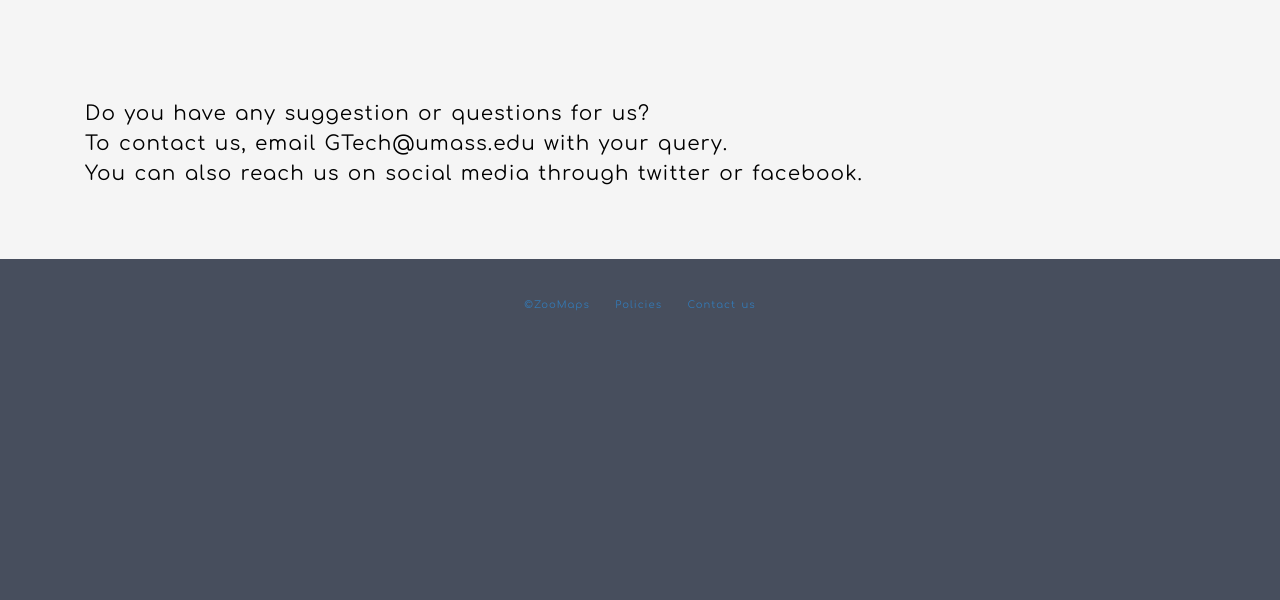
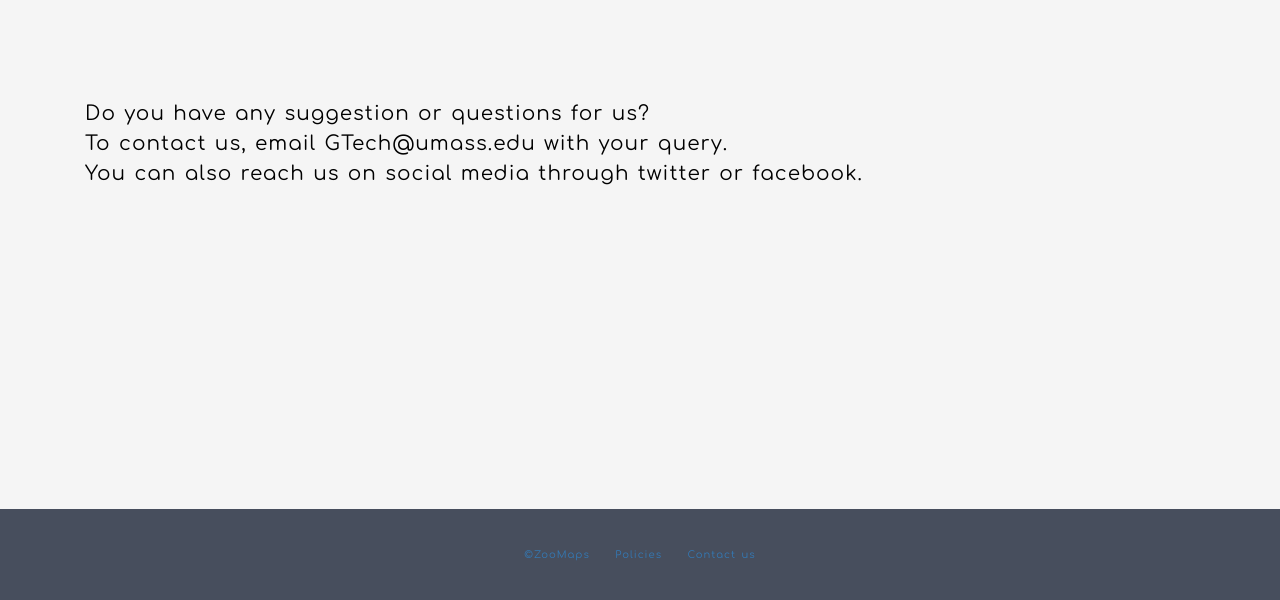
Before and after one commit to m3gan3/ZooMaps, a Django app: page /ZooMaps/contact/ in a window 1280 px wide. Shown: the part 111-711 px from the top of the page. Run offline with Django 3.2, Linux system fonts and the light colour scheme; parts of the project's set-up code (start-up, migrations or seed data) failed here and were passed over; some libraries are stand-ins or nearby versions.

Commit message:
little detail fixed

```diff
--- a/project2/GTech/ZooMaps/static/ZooMaps/css/styles.css
+++ b/project2/GTech/ZooMaps/static/ZooMaps/css/styles.css
@@ -209,3 +209,7 @@ ul.eventsList li{
   min-height: 20px;
   border: 1px solid transparent;
 }
+
+.contact {
+	min-height: 370px;
+ }
--- a/project2/GTech/ZooMaps/templates/ZooMaps/contact.html
+++ b/project2/GTech/ZooMaps/templates/ZooMaps/contact.html
@@ -1,6 +1,6 @@
 {% extends "base_generic.html" %}
 	{% block main %}
-  		<div class="col-md-8 main">
+  		<div class="col-md-8 main contact">
   			 <br>Do you have any suggestion or questions for us?
   			 <br>To contact us, email GTech@umass.edu with your query.
   			 <br>You can also reach us on social media through twitter or facebook.
--- a/project2/GTech/ZooMaps/templates/ZooMaps/event_detail.html
+++ b/project2/GTech/ZooMaps/templates/ZooMaps/event_detail.html
@@ -9,6 +9,7 @@
   <p><strong>Description: </strong> {{ event.description }}</p>
   <p><strong>Tags: </strong> {% for tag in event.tags.all %} {{ tag }}{% if not forloop.last %}, {% endif %}{% endfor %}</p>
   <p><strong>Attendees: </strong> {% for attendee in event.attendees.all %} {{ attendee }}{% if not forloop.last %}, {% endif %}{% endfor %}</p>
+  <p><button type="button" class="btn-lg">Join</button> <button type="button" class="btn-lg">Chat</button> <button type="button" class="btn-lg">Rate</button></p>
  </div>
 {% endblock %}
 
--- a/project2/GTech/ZooMaps/templates/ZooMaps/form.html
+++ b/project2/GTech/ZooMaps/templates/ZooMaps/form.html
@@ -71,8 +71,6 @@
   	{% block rightbar %}
 		</br>
 		</br>
-		</br>
-		</br>
   		<div class="col-md-3 instructions">
   			<p>Instructions on how to create your event:</p>
   			<ol>
```
